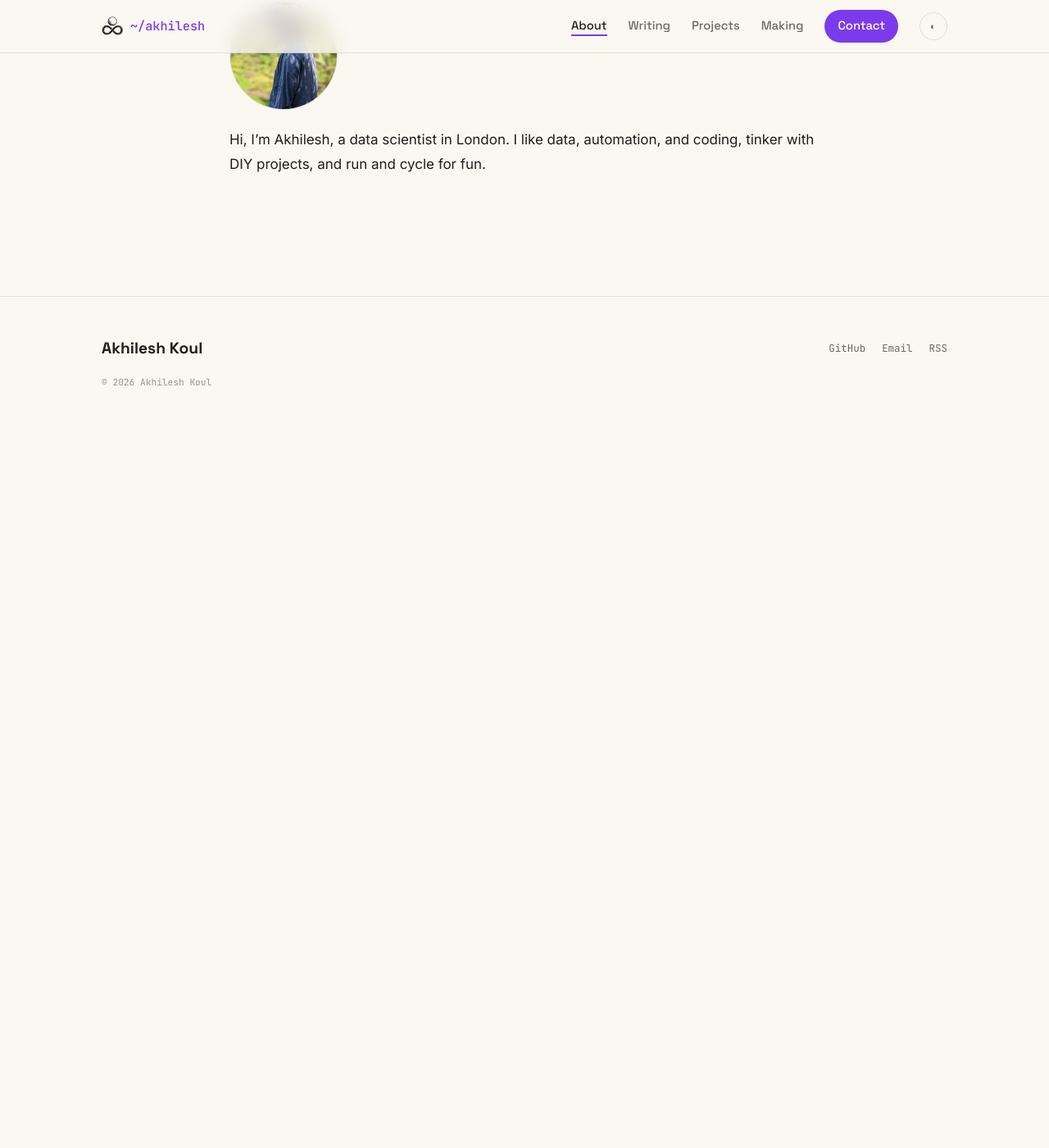
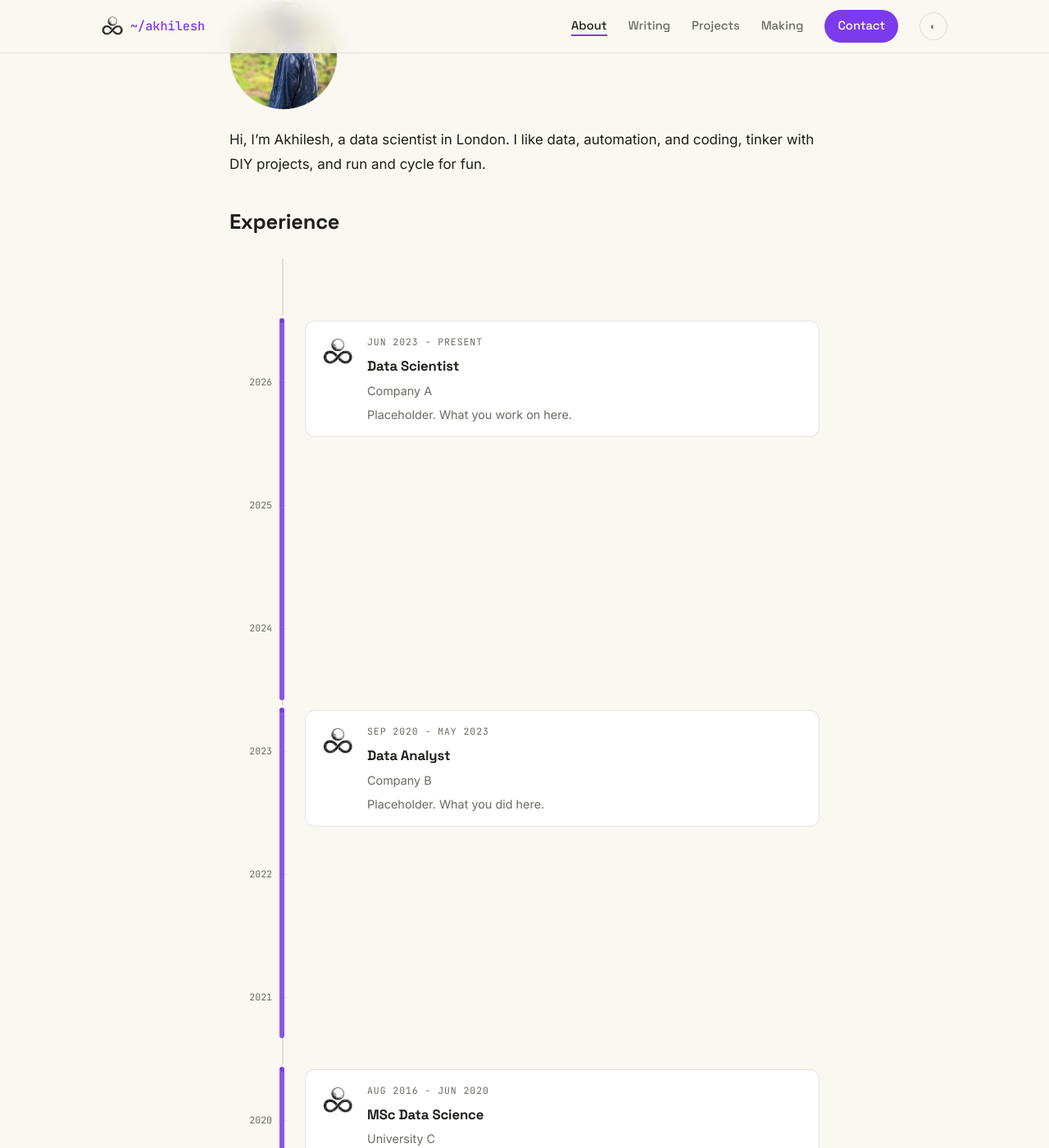
Before and after one commit to koulakhilesh/koulakhilesh.github.io, a Jekyll site: the page built from _pages/about.md, in a window 1280 px wide and 1400 px high, scrolled down 227 px. Shown: the whole window at 82% size. Built offline with Jekyll 4.4.1, drawn with Linux system fonts in a browser that asks for light colours; before the commit the page ends 900 px from its top, so only the background shows below that; some of the changed text lies outside the part shown.

Commit message:
feat: proportional vertical experience timeline on About page

```diff
--- /dev/null
+++ b/_data/timeline.yml
@@ -0,0 +1,37 @@
+# Vertical proportional timeline shown on the About page.
+# - Axis shows every year from start_year to end_year, evenly spaced.
+# - Each entry is placed by its month, so month 7 (July) sits halfway between two year marks.
+# - per_year = pixels between year marks (increase for more spacing).
+# - Leave end_year blank for an ongoing entry (shows "Present").
+# - Drop logos in assets/images/logos/ and point `logo:` at them.
+
+start_year: 2016
+end_year: 2026
+per_year: 150
+
+entries:
+  - title: "Data Scientist"
+    org: "Company A"
+    logo: "/assets/images/logo.png"        # placeholder — replace with real logo
+    start_year: 2023
+    start_month: 6
+    end_year:                               # blank = Present
+    description: "Placeholder. What you work on here."
+
+  - title: "Data Analyst"
+    org: "Company B"
+    logo: "/assets/images/logo.png"
+    start_year: 2020
+    start_month: 9
+    end_year: 2023
+    end_month: 5
+    description: "Placeholder. What you did here."
+
+  - title: "MSc Data Science"
+    org: "University C"
+    logo: "/assets/images/logo.png"
+    start_year: 2016
+    start_month: 8
+    end_year: 2020
+    end_month: 6
+    description: "Placeholder. Degree and focus."
--- /dev/null
+++ b/_includes/timeline.html
@@ -0,0 +1,52 @@
+{%- assign t = site.data.timeline -%}
+{%- assign per = t.per_year -%}
+{%- assign sy0 = t.start_year -%}
+{%- assign ey0 = t.end_year -%}
+{%- assign months = "Jan,Feb,Mar,Apr,May,Jun,Jul,Aug,Sep,Oct,Nov,Dec" | split: "," -%}
+{%- assign nowy = 'now' | date: '%Y' | plus: 0 -%}
+{%- assign nowm = 'now' | date: '%m' | plus: 0 -%}
+{%- comment -%} origin = the year mapped to top:0. Extend past ey0 so "Present" fits. {%- endcomment -%}
+{%- assign origin = ey0 -%}
+{%- if nowy >= ey0 -%}{%- assign origin = nowy | plus: 1 -%}{%- endif -%}
+{%- assign span = origin | minus: sy0 -%}
+{%- assign total = span | times: per | plus: 30 -%}
+<div class="timeline" style="height:{{ total }}px">
+  {%- for y in (sy0..ey0) -%}
+    {%- assign ytop = origin | minus: y | times: per -%}
+    <div class="tl-year" style="top:{{ ytop }}px"><span>{{ y }}</span></div>
+  {%- endfor -%}
+
+  {%- for e in t.entries -%}
+    {%- assign sm = e.start_month | default: 1 -%}
+    {%- assign sfrac = sm | minus: 1 | divided_by: 12.0 -%}
+    {%- assign sdec = e.start_year | plus: sfrac -%}
+    {%- if e.end_year -%}
+      {%- assign em = e.end_month | default: 12 -%}
+      {%- assign efrac = em | minus: 1 | divided_by: 12.0 -%}
+      {%- assign edec = e.end_year | plus: efrac -%}
+      {%- assign emi = em | minus: 1 -%}
+      {%- assign end_label = months[emi] | append: " " | append: e.end_year -%}
+    {%- else -%}
+      {%- assign efrac = nowm | minus: 1 | divided_by: 12.0 -%}
+      {%- assign edec = nowy | plus: efrac -%}
+      {%- assign end_label = "Present" -%}
+    {%- endif -%}
+    {%- assign toppx = origin | minus: edec | times: per -%}
+    {%- assign hpx = edec | minus: sdec | times: per -%}
+    {%- assign smi = sm | minus: 1 -%}
+    {%- assign start_label = months[smi] | append: " " | append: e.start_year -%}
+    <div class="tl-entry" style="top:{{ toppx }}px;height:{{ hpx }}px">
+      <span class="tl-dot"></span>
+      <span class="tl-bar"></span>
+      <div class="tl-card">
+        {%- if e.logo -%}<img class="tl-logo" src="{{ e.logo | relative_url }}" alt="{{ e.org }}">{%- endif -%}
+        <div class="tl-info">
+          <span class="tl-dates mono">{{ start_label }} - {{ end_label }}</span>
+          <h3>{{ e.title }}</h3>
+          <div class="tl-org">{{ e.org }}</div>
+          {%- if e.description -%}<p>{{ e.description }}</p>{%- endif -%}
+        </div>
+      </div>
+    </div>
+  {%- endfor -%}
+</div>
--- a/_pages/about.md
+++ b/_pages/about.md
@@ -8,3 +8,7 @@ title: About
 
 Hi, I'm Akhilesh, a data scientist in London. I like data, automation, and coding,
 tinker with DIY projects, and run and cycle for fun.
+
+## Experience
+
+{% include timeline.html %}
--- /dev/null
+++ b/_sass/timeline.scss
@@ -0,0 +1,30 @@
+.timeline{position:relative;margin:1.5rem 0 .5rem}
+.timeline::before{content:"";position:absolute;left:64px;top:0;bottom:0;width:2px;background:var(--line)}
+
+.timeline .tl-year{position:absolute;left:0;width:52px;text-align:right;
+  font-family:var(--mono);font-size:.72rem;color:var(--muted);transform:translateY(-50%)}
+.timeline .tl-year::after{content:"";position:absolute;right:-18px;top:50%;width:10px;height:1px;background:var(--line)}
+
+.timeline .tl-entry{position:absolute;left:0;right:0}
+.timeline .tl-bar{position:absolute;left:61px;top:0;width:6px;height:100%;
+  background:var(--accent);border-radius:6px;opacity:.85}
+.timeline .tl-dot{position:absolute;left:58px;top:-6px;width:12px;height:12px;border-radius:50%;
+  background:var(--accent);border:3px solid var(--bg)}
+
+.timeline .tl-card{margin-left:92px;background:var(--card);border:1px solid var(--line);
+  border-radius:12px;padding:15px 17px;display:flex;gap:14px;align-items:flex-start}
+.timeline .tl-logo{width:44px;height:44px;object-fit:contain;border-radius:8px;
+  background:#fff;padding:4px;flex:none;margin:0}
+.timeline .tl-dates{display:block;color:var(--muted);margin-bottom:5px}
+.timeline .tl-info h3{font-family:var(--disp);font-size:1.05rem;margin:0 0 2px}
+.timeline .tl-org{color:var(--muted);font-size:.9rem;margin-bottom:6px}
+.timeline .tl-info p{margin:0;font-size:.9rem;color:var(--muted);line-height:1.5}
+
+@media(max-width:600px){
+  .timeline::before{left:44px}
+  .timeline .tl-year{width:34px;font-size:.66rem}
+  .timeline .tl-year::after{right:-14px;width:8px}
+  .timeline .tl-bar{left:41px}
+  .timeline .tl-dot{left:38px}
+  .timeline .tl-card{margin-left:68px;flex-direction:column;gap:10px}
+}
--- a/assets/css/main.scss
+++ b/assets/css/main.scss
@@ -7,5 +7,6 @@
 @import "hero";
 @import "cards";
 @import "writing";
+@import "timeline";
 @import "footer";
 @import "light";
```
